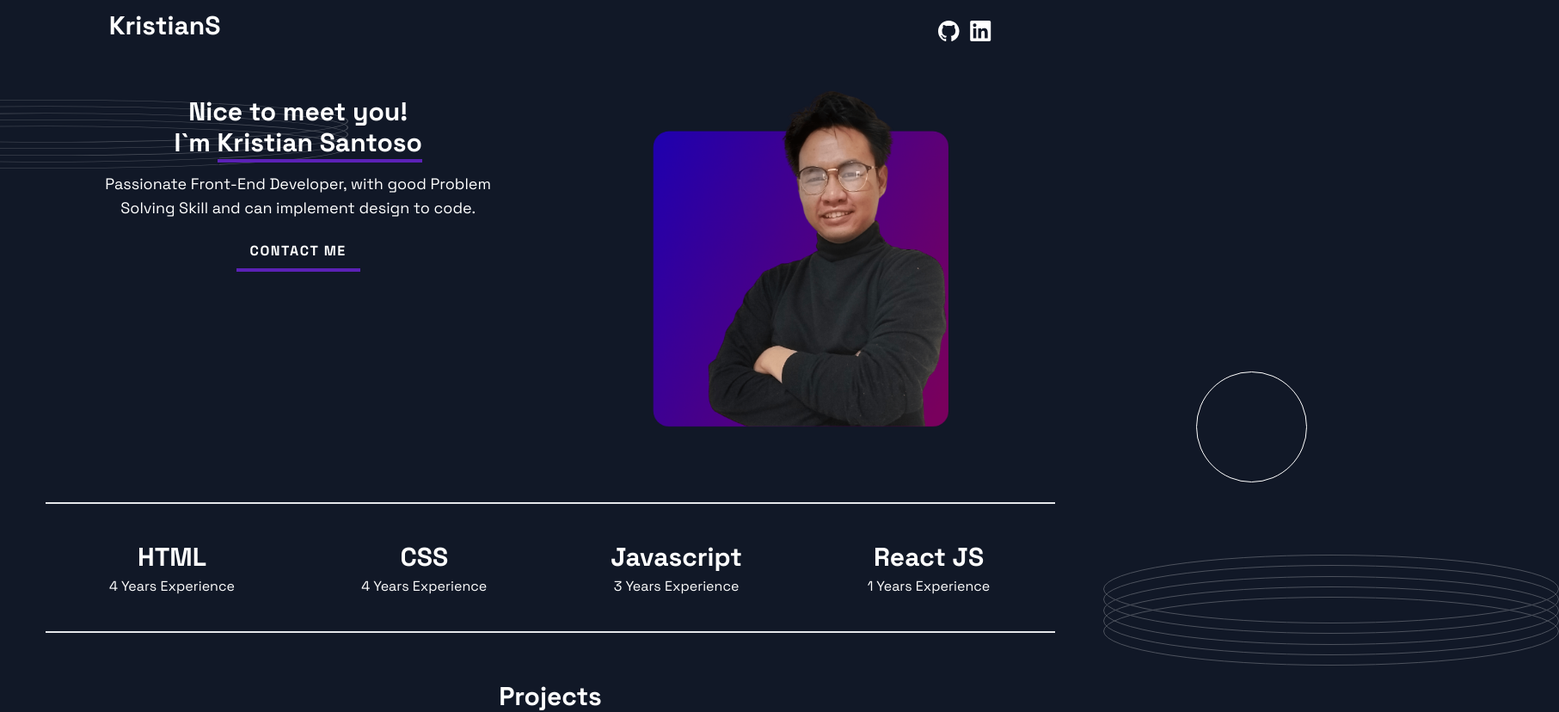
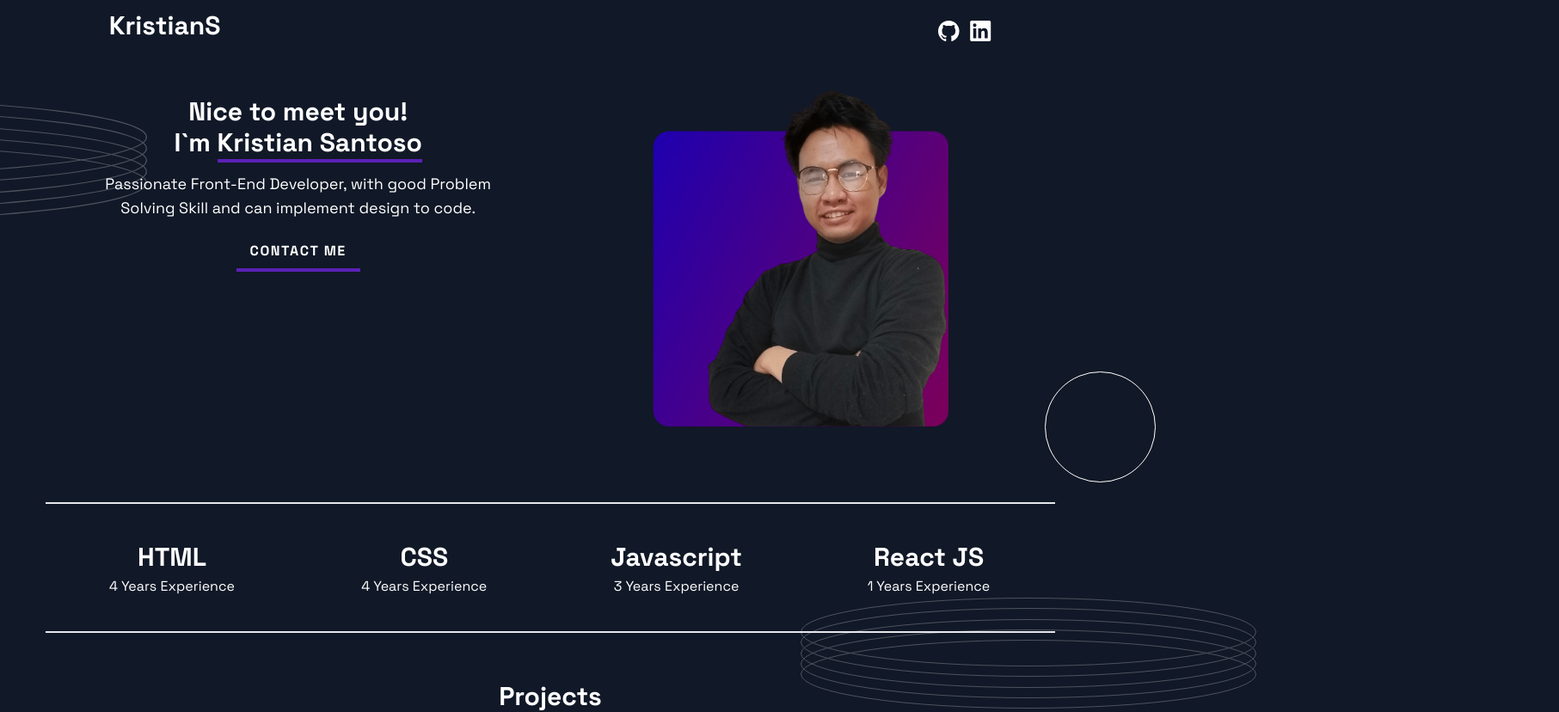
Before and after one commit to kristiansnts/portofolio, a React (Vite) app: page / in a window 1280 px wide. Shown: the top 828 px of the page at 86% size, 1813 px wide, since content can reach past the window. Built offline with nearby package versions, Linux system fonts and the light colour scheme.

Commit message:
fix some bad responsive

```diff
--- a/src/App.css
+++ b/src/App.css
@@ -30,3 +30,20 @@ body {
     right: -50%;
     bottom: -40px;
 }
+
+@media screen and (min-width: 600px){
+    .svg-ring {
+        left: -50%;
+        height: 140px;
+    }
+
+    .circle {
+        right: -10%;
+    }
+
+    .ring-right {
+        bottom: -90px;
+        right: -20%;
+    }
+
+}
```
